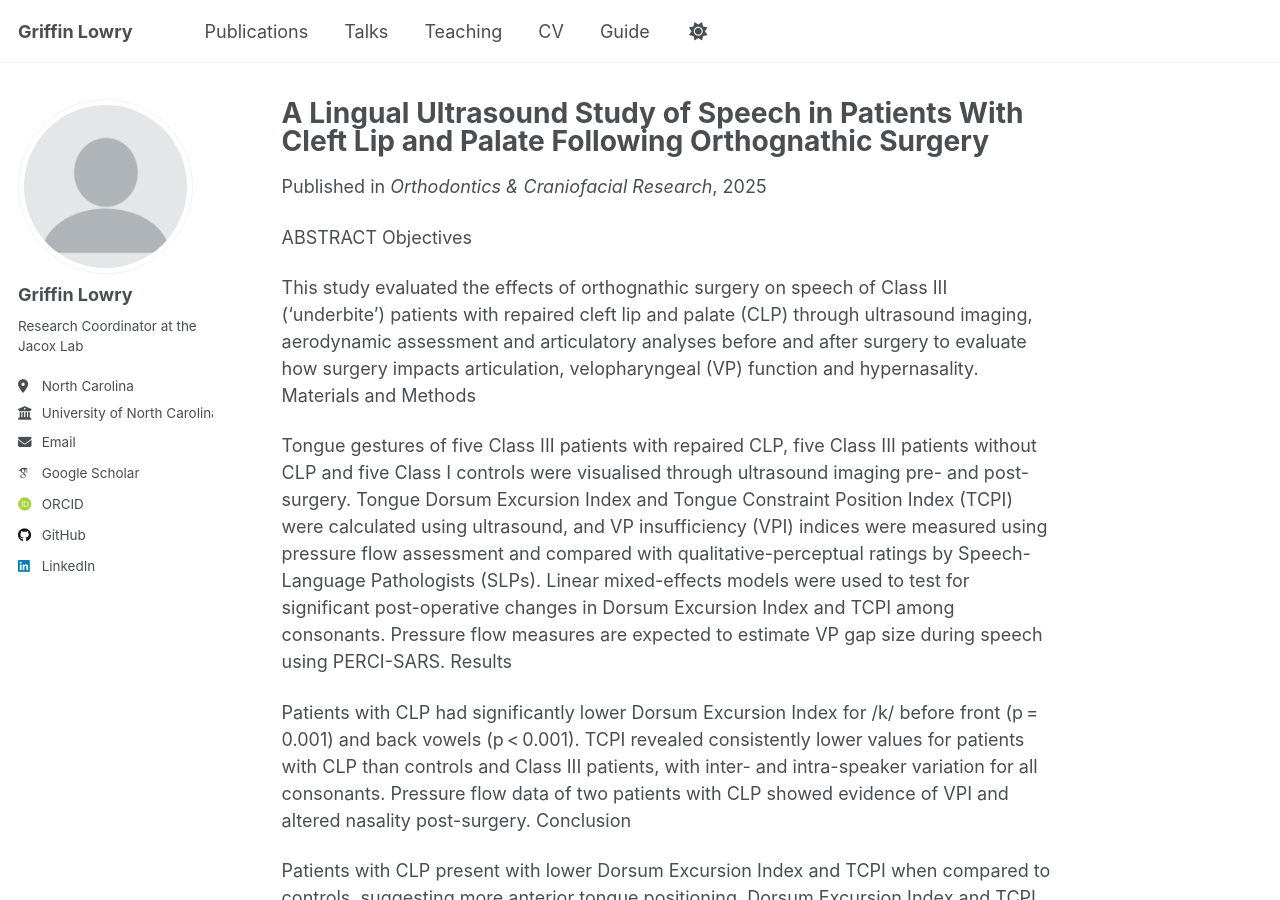
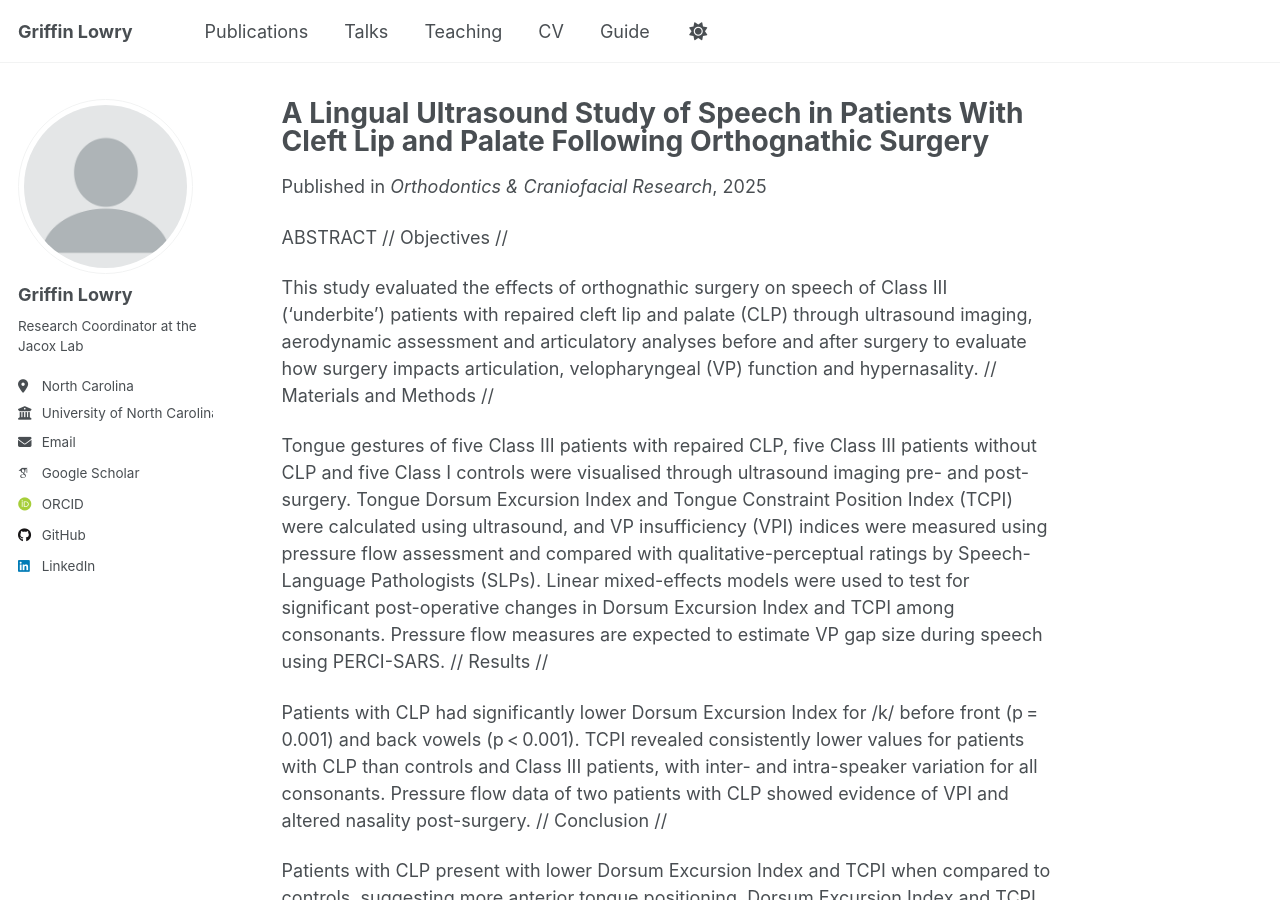
Before and after one commit to griffinlowry/griffinlowry.github.io, a Jekyll site: the page built from _publications/2025_OCR_CLP_paper.md, in a window 1280 px wide and 900 px high. Built offline with Jekyll 4.4.1, drawn with Linux system fonts in a browser that asks for light colours; some web fonts are replaced.

Commit message:
Update 2025_OCR_CLP_paper.md

```diff
--- a/_publications/2025_OCR_CLP_paper.md
+++ b/_publications/2025_OCR_CLP_paper.md
@@ -12,16 +12,16 @@ bibtexurl:
 citation: 'Lowry, Griffin, Erika Rezende Silva, Jeannene Matthews, Ayumi Shoji, Timothy Turvey, George Blakey, David Zajac, Jeff Mielke, and Laura Anne Jacox. (2025). &quot;A Lingual Ultrasound Study of Speech in Patients With Cleft Lip and Palate Following Orthognathic Surgery.&quot; <i>Orthodontics & Craniofacial Research</i>. 1(1).'
 ---
 
-ABSTRACT
-Objectives
+ABSTRACT //
+Objectives //
 
-This study evaluated the effects of orthognathic surgery on speech of Class III (‘underbite’) patients with repaired cleft lip and palate (CLP) through ultrasound imaging, aerodynamic assessment and articulatory analyses before and after surgery to evaluate how surgery impacts articulation, velopharyngeal (VP) function and hypernasality.
-Materials and Methods
+This study evaluated the effects of orthognathic surgery on speech of Class III (‘underbite’) patients with repaired cleft lip and palate (CLP) through ultrasound imaging, aerodynamic assessment and articulatory analyses before and after surgery to evaluate how surgery impacts articulation, velopharyngeal (VP) function and hypernasality. //
+Materials and Methods //
 
-Tongue gestures of five Class III patients with repaired CLP, five Class III patients without CLP and five Class I controls were visualised through ultrasound imaging pre- and post-surgery. Tongue Dorsum Excursion Index and Tongue Constraint Position Index (TCPI) were calculated using ultrasound, and VP insufficiency (VPI) indices were measured using pressure flow assessment and compared with qualitative-perceptual ratings by Speech-Language Pathologists (SLPs). Linear mixed-effects models were used to test for significant post-operative changes in Dorsum Excursion Index and TCPI among consonants. Pressure flow measures are expected to estimate VP gap size during speech using PERCI-SARS.
-Results
+Tongue gestures of five Class III patients with repaired CLP, five Class III patients without CLP and five Class I controls were visualised through ultrasound imaging pre- and post-surgery. Tongue Dorsum Excursion Index and Tongue Constraint Position Index (TCPI) were calculated using ultrasound, and VP insufficiency (VPI) indices were measured using pressure flow assessment and compared with qualitative-perceptual ratings by Speech-Language Pathologists (SLPs). Linear mixed-effects models were used to test for significant post-operative changes in Dorsum Excursion Index and TCPI among consonants. Pressure flow measures are expected to estimate VP gap size during speech using PERCI-SARS. //
+Results //
 
-Patients with CLP had significantly lower Dorsum Excursion Index for /k/ before front (p = 0.001) and back vowels (p < 0.001). TCPI revealed consistently lower values for patients with CLP than controls and Class III patients, with inter- and intra-speaker variation for all consonants. Pressure flow data of two patients with CLP showed evidence of VPI and altered nasality post-surgery.
-Conclusion
+Patients with CLP had significantly lower Dorsum Excursion Index for /k/ before front (p = 0.001) and back vowels (p < 0.001). TCPI revealed consistently lower values for patients with CLP than controls and Class III patients, with inter- and intra-speaker variation for all consonants. Pressure flow data of two patients with CLP showed evidence of VPI and altered nasality post-surgery. //
+Conclusion //
 
 Patients with CLP present with lower Dorsum Excursion Index and TCPI when compared to controls, suggesting more anterior tongue positioning. Dorsum Excursion Index and TCPI can be used to understand tongue shape and movement changes, potentially elucidating functional effects of jaw surgery on speech. Dorsum Excursion Index and pressure flow data indicate increased compensatory articulations and VPI after orthognathic surgery for patients with CLP, impacting speech.
```
